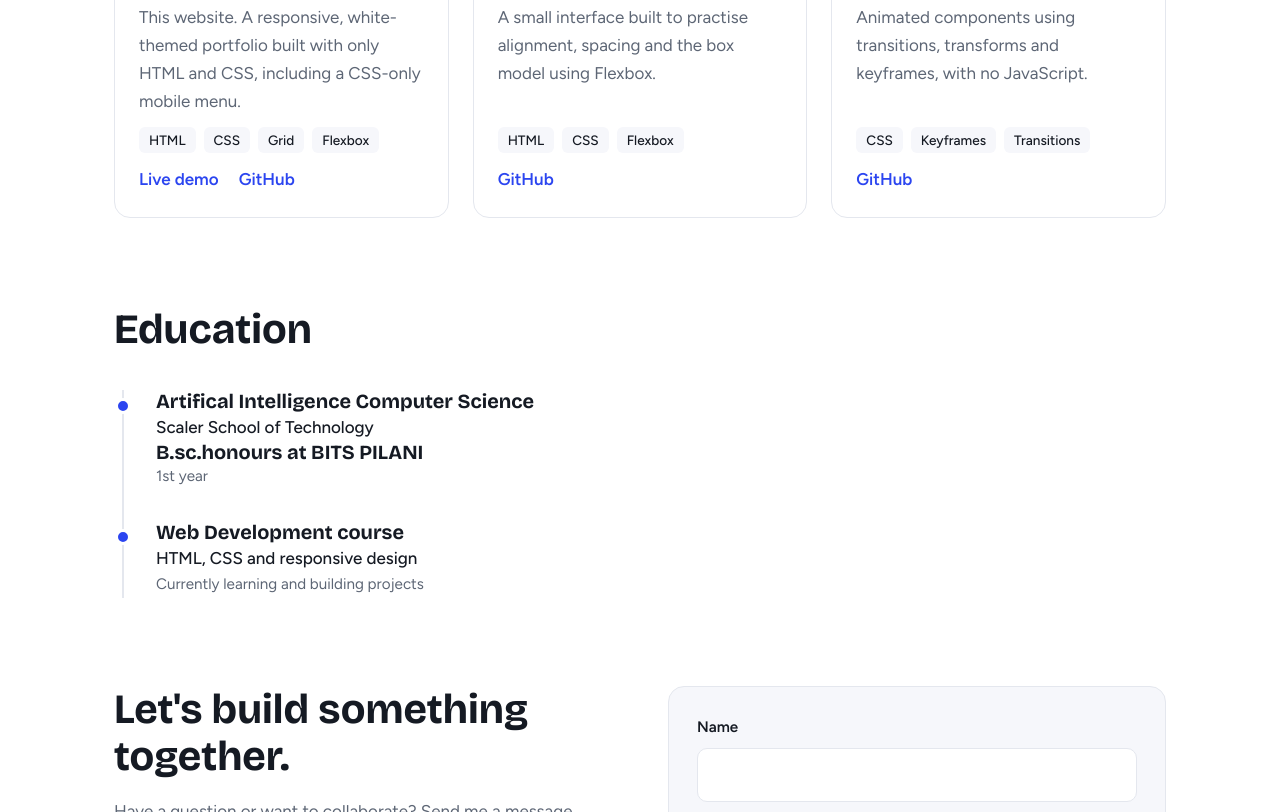
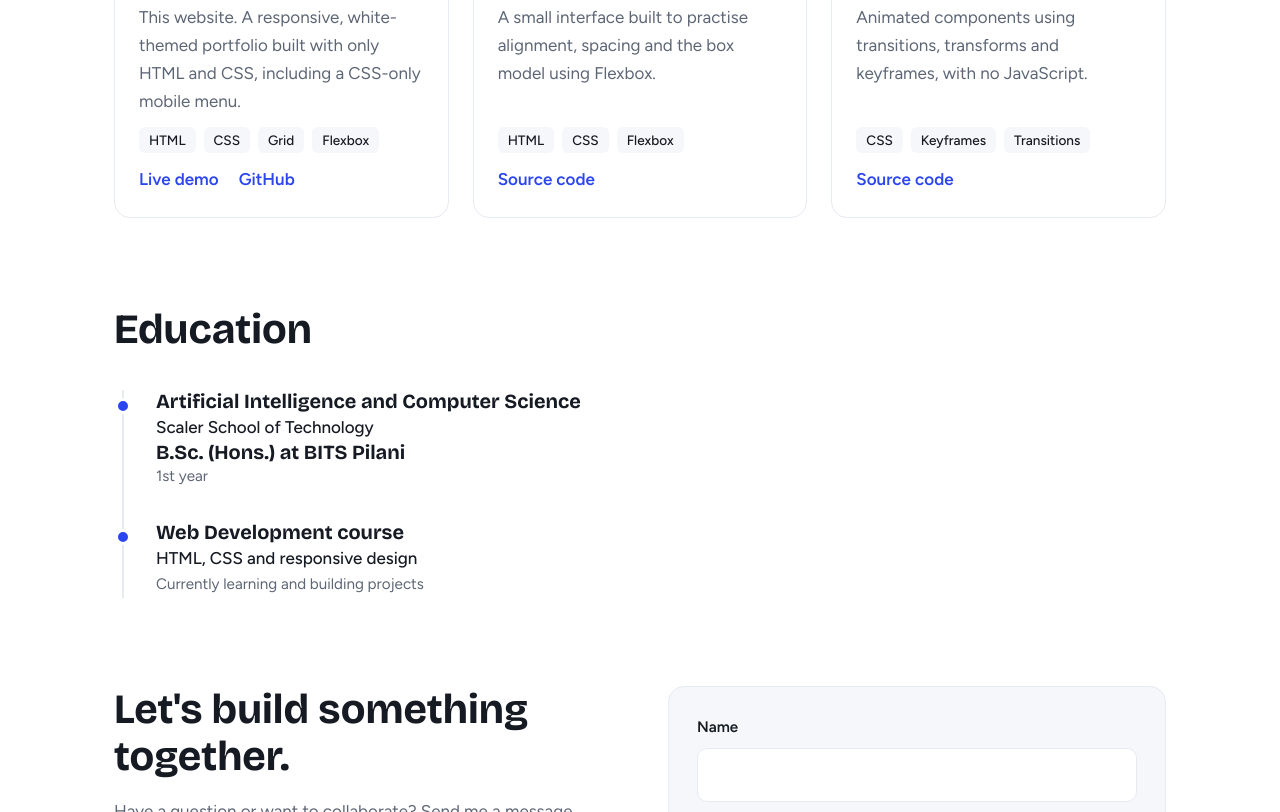
Before and after one commit to chandu-vanjangi/CHANDU-PORTFOLIO, a plain HTML site: page website.html in a window 1280 px wide. Shown: the part 1988-2800 px from the top of the page. Drawn offline with nearby package versions, Linux system fonts and the light colour scheme.

Commit message:
initial commit

```diff
--- a/website.html
+++ b/website.html
@@ -8,14 +8,13 @@
   <link rel="preconnect" href="https://fonts.googleapis.com">
   <link rel="preconnect" href="https://fonts.gstatic.com" crossorigin>
   <link href="https://fonts.googleapis.com/css2?family=Bricolage+Grotesque:wght@600;700;800&family=Figtree:wght@400;500;600&display=swap" rel="stylesheet">
-  <link rel="stylesheet" href="style.css">
   <style>/* ---------- DESIGN TOKENS: change a color here and it changes everywhere ---------- */
 :root {
   --bg: #ffffff;
   --surface: #f6f7fb;
   --text: #151a23;
   --muted: #5d6675;
-  --line: #e4e7ee;
+  --line: #e6eaf1;
   --accent: #2b45f0;
   --accent-soft: #e9edff;
 
@@ -565,8 +564,7 @@ img { max-width: 100%; display: block; }
         </p>
         <div class="hero-buttons">
           <a href="#projects" class="btn btn-primary">View my work</a>
-          <!-- TODO: put your real GitHub username -->
-          <a href="https://github.com/YOUR-USERNAME" class="btn btn-outline" target="_blank" rel="noopener">GitHub</a>
+          <a href="https://github.com/chandu-vanjangi" class="btn btn-outline" target="_blank" rel="noopener">GitHub</a>
         </div>
       </div>
 
@@ -574,9 +572,9 @@ img { max-width: 100%; display: block; }
         <div class="photo-frame">
           <span class="photo-initial" aria-hidden="true">C</span>
           <!-- Put your photo at images/profile.jpg -->
-          <img src="WhatsApp Image 2026-10-11 at 17.56.47 (2).jpeg" alt="">
+          <img src="WhatsApp Image 2026-10-11 at 17.56.47 (2).jpeg" alt="Chandu vanjangi portrait">
         </div>
-        <span class="badge">Based in bengaluru</span>
+
       </div>
     </section>
 
@@ -646,7 +644,6 @@ img { max-width: 100%; display: block; }
     </section>
 
     <!-- PROJECTS -->
-    <!-- TODO: replace projects 2 and 3 with your real course projects and links. -->
     <section id="projects" class="section">
       <h2>Projects</h2>
       <div class="projects-grid">
@@ -661,7 +658,7 @@ img { max-width: 100%; display: block; }
             <ul class="tags"><li>HTML</li><li>CSS</li><li>Grid</li><li>Flexbox</li></ul>
             <div class="project-links">
               <a href="#hero">Live demo</a>
-              <a href="https://github.com/YOUR-USERNAME/portfolio" target="_blank" rel="noopener">GitHub</a>
+              <a href="https://github.com/chandu-vanjangi" target="_blank" rel="noopener">GitHub</a>
             </div>
           </div>
         </article>
@@ -675,7 +672,7 @@ img { max-width: 100%; display: block; }
             <p>A small interface built to practise alignment, spacing and the box model using Flexbox.</p>
             <ul class="tags"><li>HTML</li><li>CSS</li><li>Flexbox</li></ul>
             <div class="project-links">
-              <a href="https://github.com/YOUR-USERNAME/flexbox-practice" target="_blank" rel="noopener">GitHub</a>
+              <a href="https://github.com/chandu-vanjangi" target="_blank" rel="noopener">Source code</a>
             </div>
           </div>
         </article>
@@ -689,7 +686,7 @@ img { max-width: 100%; display: block; }
             <p>Animated components using transitions, transforms and keyframes, with no JavaScript.</p>
             <ul class="tags"><li>CSS</li><li>Keyframes</li><li>Transitions</li></ul>
             <div class="project-links">
-              <a href="https://github.com/YOUR-USERNAME/css-animations" target="_blank" rel="noopener">GitHub</a>
+              <a href="https://github.com/chandu-vanjangi" target="_blank" rel="noopener">Source code</a>
             </div>
           </div>
         </article>
@@ -702,10 +699,9 @@ img { max-width: 100%; display: block; }
       <h2>Education</h2>
       <div class="timeline">
         <article class="timeline-item">
-          <h3> Artifical Intelligence Computer Science</h3>
+          <h3>Artificial Intelligence and Computer Science</h3>
           <p class="timeline-place">Scaler School of Technology</p>
-          <h3>B.sc.honours at BITS PILANI</h3>
-
+          <h3>B.Sc. (Hons.) at BITS Pilani</h3>
           <p class="timeline-date">1st year</p>
         </article>
         <article class="timeline-item">
@@ -722,7 +718,6 @@ img { max-width: 100%; display: block; }
         <h2>Let's build something together.</h2>
         <p>Have a question or want to collaborate? Send me a message.</p>
         <ul class="contact-links">
-          <!-- TODO: replace with your real email, GitHub and LinkedIn -->
           <li><a href="mailto:vanjangi.chandu18@gmail.com">Email</a></li>
           <li><a href="https://github.com/chandu-vanjangi" target="_blank" rel="noopener">GitHub</a></li>
           <li><a href="https://www.linkedin.com/in/vanjangi-chandu-4593a7421/" target="_blank" rel="noopener">LinkedIn</a></li>
@@ -730,7 +725,7 @@ img { max-width: 100%; display: block; }
       </div>
 
       <!-- Front-end only form: opens the visitor's email app -->
-      <form class="contact-form" action="mailto:YOUR-EMAIL@example.com" method="post" enctype="text/plain">
+      <form class="contact-form" action="mailto:vanjangi.chandu18@gmail.com" method="post" enctype="text/plain">
         <label for="name">Name</label>
         <input type="text" id="name" name="name" required>
 
```
Also changed, not shown: 1 other file.
